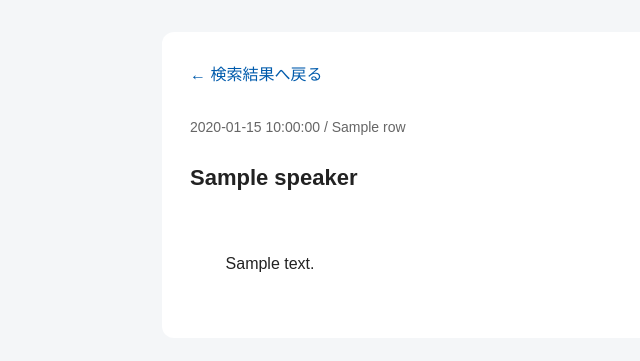
After one commit to toropoo-web/saitama-assembly-archive, a Flask app: template templates/speech.html in a window 1280 px wide. The commit adds this page. Shown: the top 361 px of the page, without its empty margins (0-640 px from the left). Run offline with Flask 3, Linux system fonts and the light colour scheme; the template is opened without the code that fills it: most values are stand-ins (such as "Sample title", 1, 10 or a date in 2020).

Commit message:
Add speech detail page with highlight scroll

```diff
--- a/app.py
+++ b/app.py
@@ -11,7 +11,10 @@ app = Flask(
     template_folder=str(BASE_DIR / "templates"),
     static_folder=str(BASE_DIR / "static"),
 )
-
+def get_db_connection():
+    conn = sqlite3.connect(DB_PATH)
+    conn.row_factory = sqlite3.Row
+    return conn
 
 def search_speeches(keyword):
     if not keyword:
@@ -108,6 +111,46 @@ def index():
         pickup_cards=pickup_cards,
     )
 
+@app.route("/speech/<int:speech_id>")
+def speech_detail(speech_id):
+    keyword = request.args.get("q", "").strip()
 
+    conn = get_db_connection()
+
+    row = conn.execute("""
+        SELECT
+            speeches.id,
+            speeches.speaker,
+            speeches.body,
+            meetings.meeting_name,
+            meetings.meeting_date
+        FROM speeches
+        LEFT JOIN meetings
+            ON speeches.meeting_id = meetings.id
+        WHERE speeches.id = ?
+    """, (speech_id,)).fetchone()
+
+    conn.close()
+
+    if row is None:
+        return "Not Found", 404
+
+    body = row["body"]
+
+    if keyword:
+        words = keyword.split()
+
+        for word in words:
+            body = body.replace(
+                word,
+                f"<mark>{word}</mark>"
+            )
+
+    return render_template(
+        "speech.html",
+        row=row,
+        body=body,
+        keyword=keyword,
+)
 if __name__ == "__main__":
     app.run(debug=True)
--- /dev/null
+++ b/templates/speech.html
@@ -0,0 +1,94 @@
+<!DOCTYPE html>
+<html lang="ja">
+<head>
+    <meta charset="UTF-8">
+    <title>議事録詳細</title>
+
+    <style>
+        body {
+            font-family: "Yu Gothic", "Meiryo", sans-serif;
+            background: #f4f6f8;
+            color: #222;
+            line-height: 1.9;
+            padding: 24px;
+        }
+
+        .container {
+            max-width: 900px;
+            margin: 0 auto;
+            background: #fff;
+            padding: 28px;
+            border-radius: 12px;
+        }
+
+        .meta {
+            color: #666;
+            font-size: 14px;
+            margin-bottom: 16px;
+        }
+
+        .speaker {
+            font-size: 22px;
+            font-weight: bold;
+            margin-bottom: 20px;
+        }
+
+        .body {
+            white-space: pre-wrap;
+            font-size: 16px;
+        }
+
+        mark {
+            background: #ffe066;
+            padding: 2px 4px;
+            border-radius: 4px;
+        }
+
+        .back {
+            display: inline-block;
+            margin-bottom: 24px;
+            text-decoration: none;
+            color: #005bac;
+        }
+    </style>
+</head>
+
+<body>
+
+<div class="container">
+
+    <a class="back" href="/?q={{ keyword }}">
+        ← 検索結果へ戻る
+    </a>
+
+    <div class="meta">
+        {{ row["meeting_date"] }}
+        /
+        {{ row["meeting_name"] }}
+    </div>
+
+    <div class="speaker">
+        {{ row["speaker"] }}
+    </div>
+
+    <div class="body">
+        {{ body|safe }}
+    </div>
+
+</div>
+
+<script>
+window.addEventListener("load", function () {
+    const firstMark = document.querySelector("mark");
+
+    if (firstMark) {
+        firstMark.scrollIntoView({
+            behavior: "smooth",
+            block: "center"
+        });
+    }
+});
+</script>
+
+</body>
+</html>
```
Also changed, not shown: templates/index.html (+17 -63 lines).
